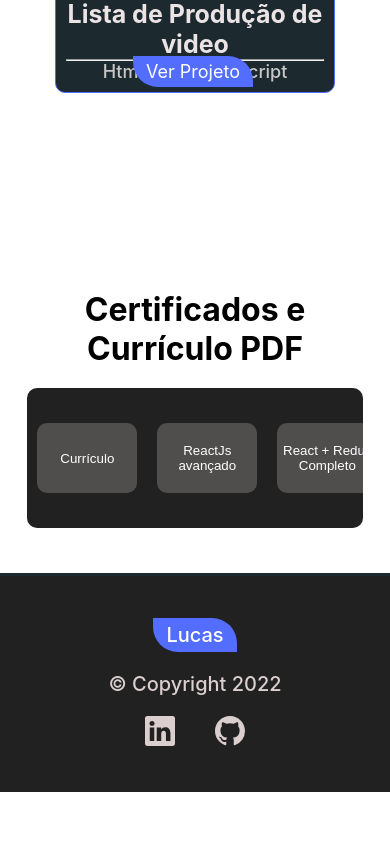
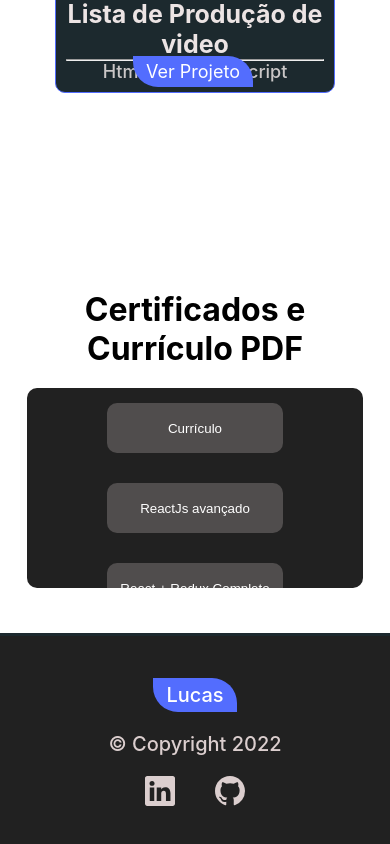
Before and after one commit to DigitalHDR/Meu-portfolio-react, a React (Create React App) app: page / in a window 390 px wide. Shown: the part 10717-11561 px from the top of the page. Before the commit the page ends 11509 px from the top, so only its background shows below. Built offline with nearby package versions, Linux system fonts and the light colour scheme.

Commit message:
resposivo add page curriculo

```diff
--- a/src/pages/Curriculos/curriculo.css
+++ b/src/pages/Curriculos/curriculo.css
@@ -59,3 +59,24 @@
 .curriculo_box ul a button {
   color: #fff;
 }
+
+@media (max-width: 425px) {
+  .curriculo_box {
+    height: 200px;
+  }
+
+  .curriculo_box ul {
+    margin-left: initial;
+    flex-direction: column;
+    overflow: auto;
+  }
+
+  .curriculo_box ul a button {
+    width: 100%;
+    height: 50px;
+  }
+
+  .curriculo_box ul a {
+    margin: 15px 0px;
+  }
+}
```
